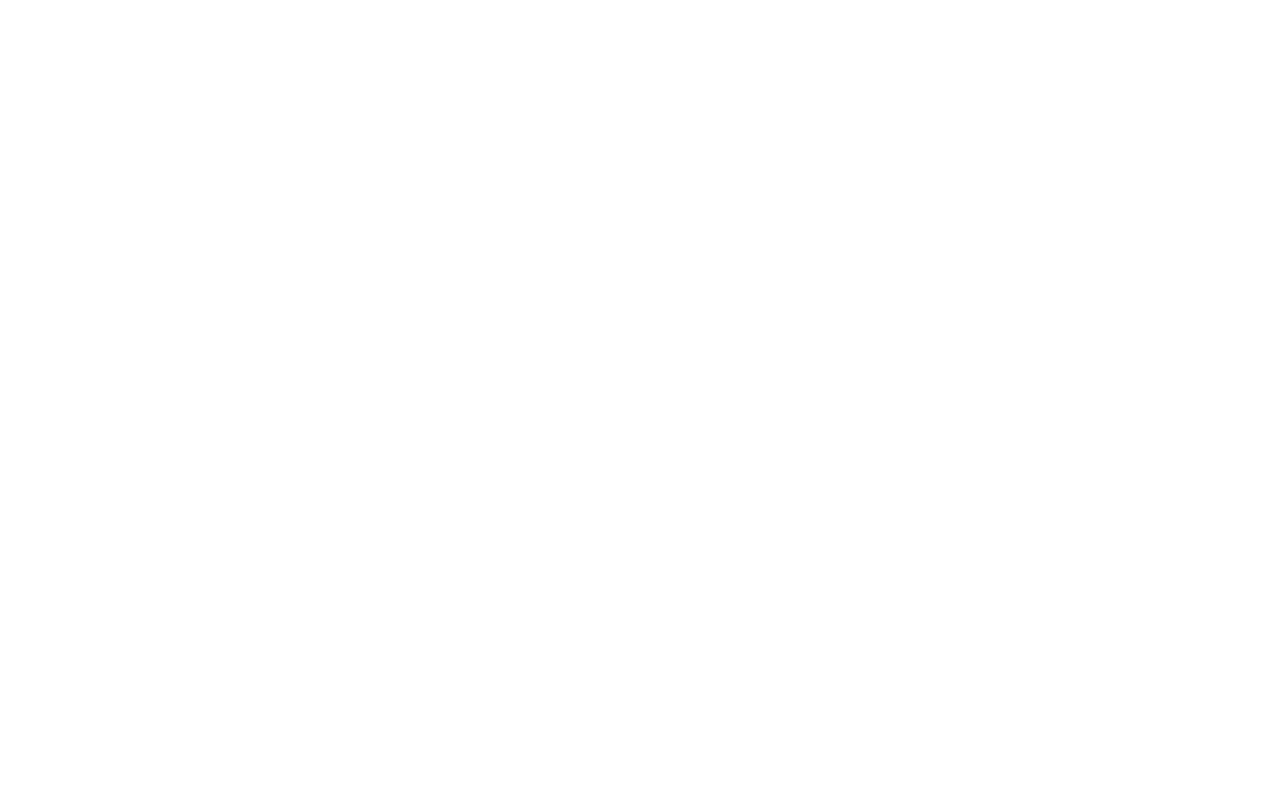
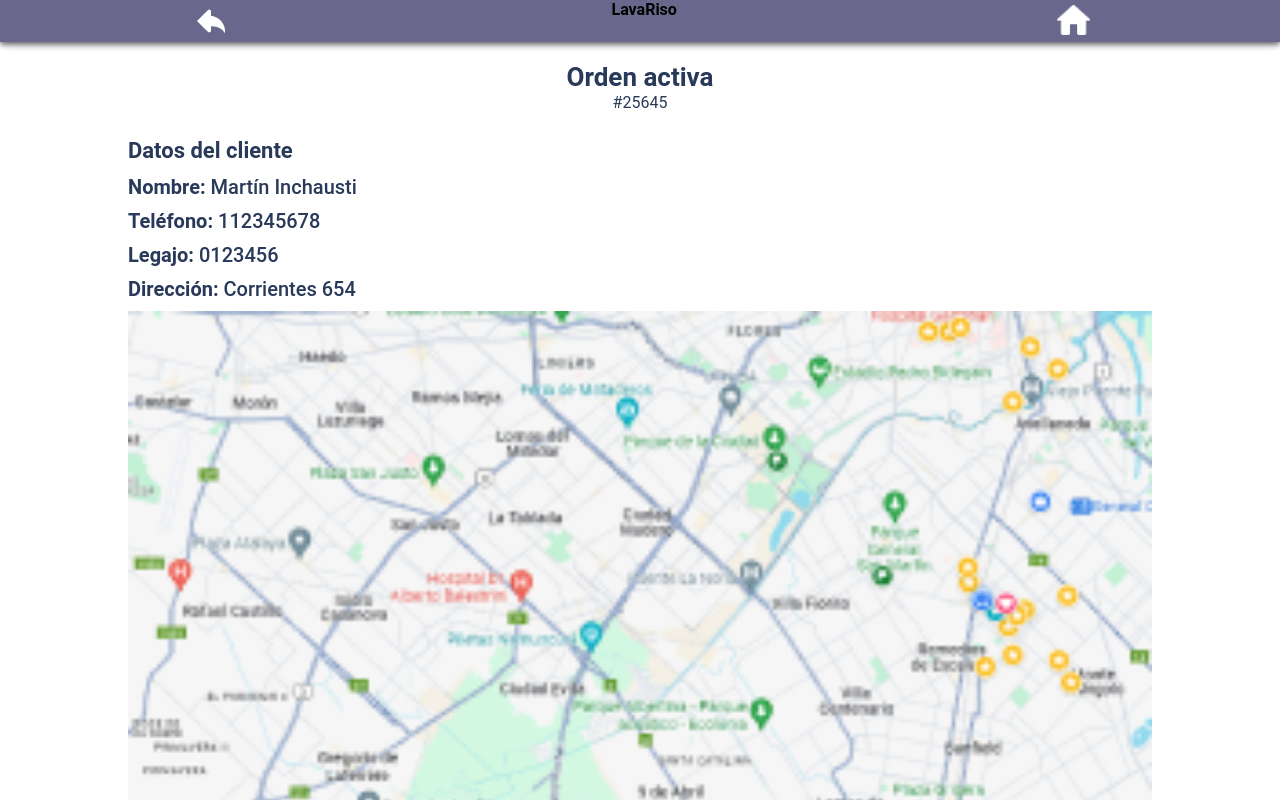
Before and after one commit to PochiTama-dev/lavarisoapp, a React (Vite) app: page /verorden in a window 1280 px wide. Built offline with nearby package versions, Linux system fonts and the light colour scheme.

Commit message:
LVM-9 // Maquetación y estilos de componente confirmacion de orden

```diff
--- a/src/App.tsx
+++ b/src/App.tsx
@@ -33,6 +33,7 @@ import "./theme/variables.css";
 import Login from "./pages/Login/Login";
 import LoginRol from "./pages/Login/LoginRol";
 import Alertas from "./pages/Alertas/Alertas";
+import ConfirmacionOrden from "./pages/Orden/ConfirmacionOrden";
 
 setupIonicReact();
 
@@ -55,6 +56,9 @@ const App: React.FC = () => {
         <Route path="/chat" exact={true}>
           <Chat />
         </Route>
+        <Route path="/verorden">
+          <ConfirmacionOrden />
+        </Route>
       </IonReactRouter>
     </IonApp>
   );
--- /dev/null
+++ b/src/components/Orden/ConfirmacionOrden.css
@@ -0,0 +1,60 @@
+.confirmacion-orden-top-box {
+  display: flex;
+  flex-direction: column;
+  justify-content: center;
+  align-items: center;
+  color: #283959;
+}
+
+.confirmacion-orden-top-box h1 {
+  margin-bottom: 0;
+}
+
+.confirmacion-orden-top-box h3 {
+  margin-top: 0;
+  font-weight: normal;
+  font-size: medium;
+}
+
+.confirmacion-orden-medium-box {
+  display: flex;
+  flex-direction: column;
+  justify-content: left;
+  margin-left: 10%;
+  width: 80%;
+  color: #283959;
+}
+
+.confirmacion-orden-medium-box h4 {
+  margin-top: 0px;
+}
+
+.confirmacion-orden-medium-box ion-button {
+  min-height: 30px;
+  height: 35px;
+  --border-radius: 30px;
+  margin-top: 10px;
+  margin-bottom: 0;
+}
+
+.confirmacion-orden-bottom-box {
+  display: flex;
+  flex-direction: column;
+  align-items: center;
+}
+
+.confirmacion-orden-bottom-box h4 {
+  color: #69688c;
+  margin-bottom: 0;
+}
+
+.confirmacion-orden-bottom-box h3 {
+  color: #40a63d;
+  margin-top: 2px;
+}
+
+.confirmacion-orden-bottom-box button {
+  color: #e58769;
+  background-color: transparent;
+  font-size: medium;
+}
--- /dev/null
+++ b/src/components/Orden/ConfirmacionOrden.tsx
@@ -0,0 +1,56 @@
+import { IonButton, IonContent, IonHeader } from "@ionic/react";
+import HeaderGeneral from "../Header/HeaderGeneral";
+import "./ConfirmacionOrden.css";
+import mapa from "../../images/mapa.webp";
+
+function ConfirmacionOrdenComponent() {
+  const numeroOrden = "#25645";
+  const orden = {
+    cliente: "Martín Inchausti",
+    telefono: 112345678,
+    legajo: "0123456",
+    direccion: "Corrientes 654",
+    precio: 17800,
+  };
+
+  return (
+    <IonContent className="confirmacion-orden-container">
+      <IonHeader>
+        <HeaderGeneral />
+      </IonHeader>
+      <div className="confirmacion-orden-top-box">
+        <h1>
+          <strong>Orden activa</strong>
+        </h1>
+        <h3>{numeroOrden}</h3>
+      </div>
+      <div className="confirmacion-orden-medium-box">
+        <h3>
+          <strong>Datos del cliente</strong>
+        </h3>
+        <h4>
+          <strong>Nombre:</strong> {orden.cliente}
+        </h4>
+        <h4>
+          <strong>Teléfono:</strong> {orden.telefono}
+        </h4>
+        <h4>
+          <strong>Legajo:</strong> {orden.legajo}
+        </h4>
+        <h4>
+          <strong>Dirección:</strong> {orden.direccion}
+        </h4>
+        <img src={mapa} alt="mapa" />
+        <IonButton>Entrega</IonButton>
+        <IonButton>Facturación</IonButton>
+      </div>
+      <div className="confirmacion-orden-bottom-box">
+        <h4>Cotización</h4>
+        <h3>${orden.precio}</h3>
+        <button>Cerrar orden</button>
+      </div>
+    </IonContent>
+  );
+}
+
+export default ConfirmacionOrdenComponent;
--- /dev/null
+++ b/src/pages/Orden/ConfirmacionOrden.tsx
@@ -0,0 +1,7 @@
+import ConfirmacionOrdenComponent from "../../components/Orden/ConfirmacionOrden";
+
+const ConfirmacionOrden: React.FC = () => {
+  return <ConfirmacionOrdenComponent />;
+};
+
+export default ConfirmacionOrden;
```
Also changed, not shown: src/images/mapa.webp (added).
